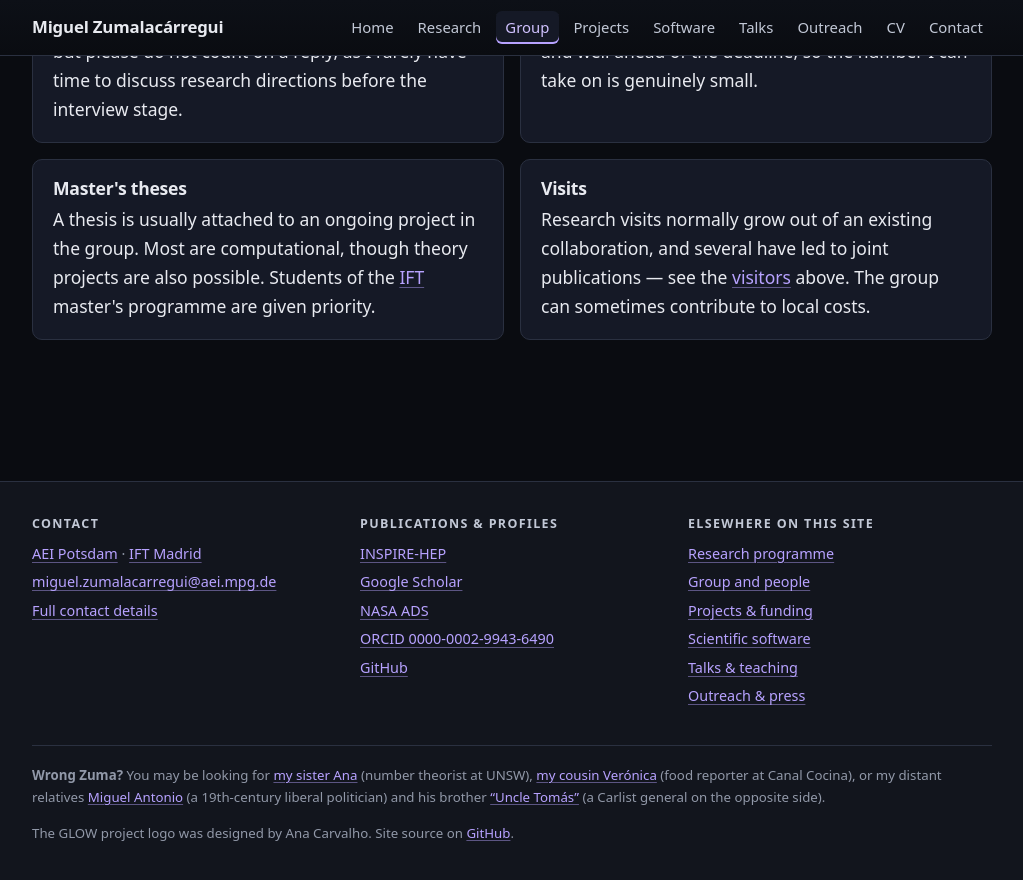
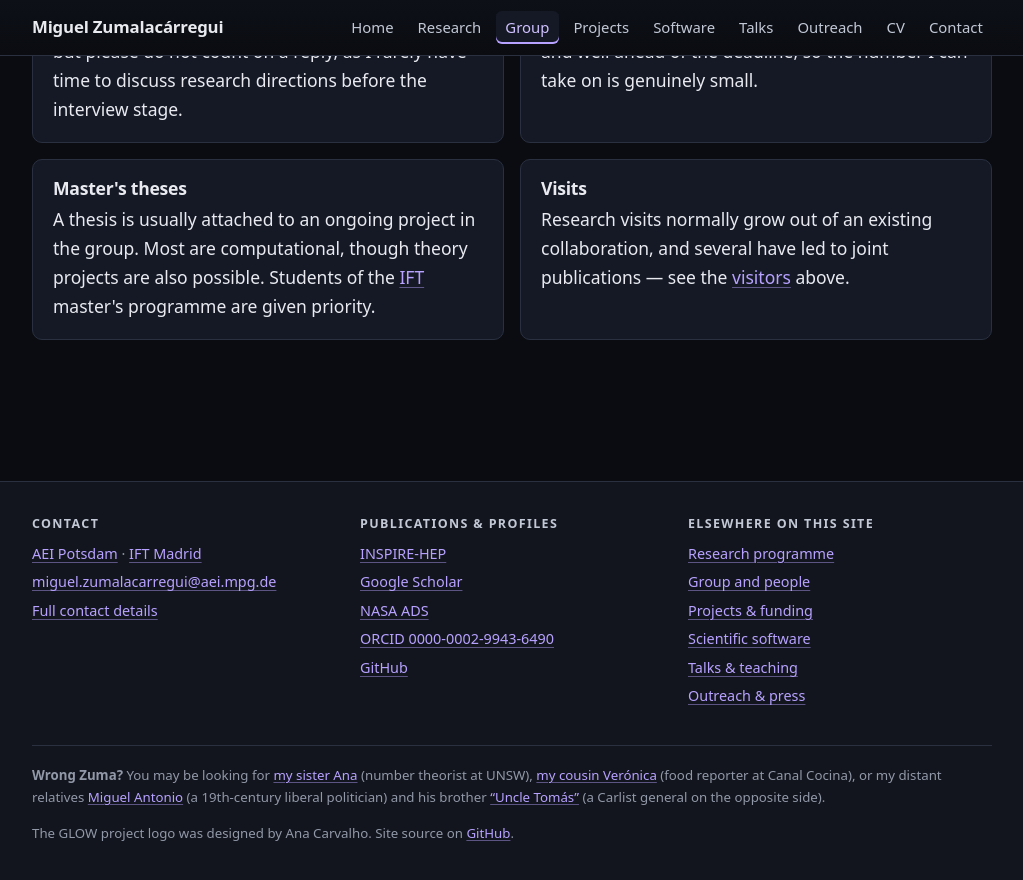
Before and after one commit to miguelzuma/miguelzuma.github.io, a Jekyll site: the page built from group.html, in a window 1280 px wide and 900 px high, scrolled down 4195 px. Shown: the top 880 px of the window, without its empty margins (128-1151 px from the left). Built offline with Jekyll 4.4.1, drawn with Linux system fonts in a browser that asks for light colours.

Commit message:
Drop the offer to cover local costs for visitors
Co-Authored-By: Claude Opus 5 (1M context) <noreply@anthropic.com>
Claude-Session: https://claude.ai/code/session_01E2ZbXszK9qt9svKVxU5Yrt

```diff
--- a/group.html
+++ b/group.html
@@ -161,8 +161,7 @@ description: >-
       <p>
         Research visits normally grow out of an existing collaboration, and
         several have led to joint publications — see the
-        <a href="#visitors">visitors</a> above. The group can sometimes
-        contribute to local costs.
+        <a href="#visitors">visitors</a> above.
       </p>
     </article>
 
```
